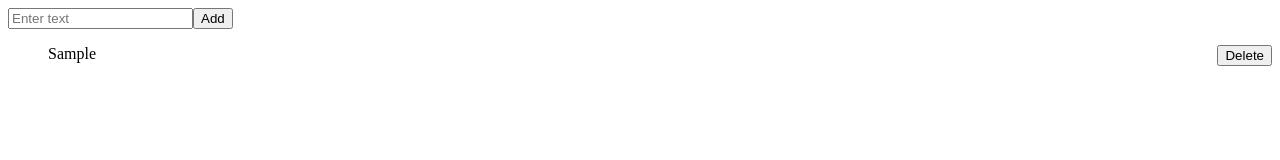
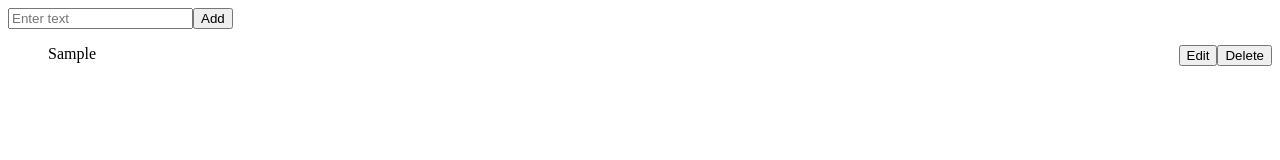
Before and after one commit to devhimani/react_todo, a React (Vite) app: page / in a window 1280 px wide. Both pictures are taken after typing "Sample" into the empty fields and a click on the button "Add". Shown: the top 160 px of the page. Built offline with nearby package versions, Linux system fonts and the light colour scheme.

Commit message:
✨ Feat: add update todo button

```diff
--- a/src/App.js
+++ b/src/App.js
@@ -4,6 +4,8 @@ import "./App.css";
 const App = () => {
   const [input, setInput] = useState("");
   const [todos, setTodos] = useState([]);
+  const [editIndex, setEditIndex] = useState(null);
+  const [newTodoValue, setNewTodoValue] = useState("");
 
   const handleInput = (event) => {
     // console.log(event.target.value);
@@ -21,6 +23,15 @@ const App = () => {
     setTodos(todos.filter((todo, index) => index !== clickedIndex));
   };
 
+  const handleUpdateTodo = (clickedIndex) => {
+    // console.log(clickedIndex);
+    // console.log(newTodoValue);
+    const newTodos = todos.map((todo, index) => (clickedIndex === index ? newTodoValue : todo));
+    // console.log(newTodos);
+    setTodos(newTodos);
+    setEditIndex(null);
+  };
+
   return (
     <div>
       <form onSubmit={handleSubmitForm}>
@@ -32,8 +43,28 @@ const App = () => {
         <ul>
           {todos.map((todo, index) => (
             <li key={index} className="todo-item">
-              <p>{todo}</p>
-              <button onClick={() => handleDelete(index)}>Delete</button>
+              {editIndex === index ? (
+                <input type="text" value={newTodoValue} onChange={(e) => setNewTodoValue(e.target.value)} />
+              ) : (
+                <p>{todo}</p>
+              )}
+
+              <div>
+                {editIndex === index ? (
+                  <button onClick={() => handleUpdateTodo(index)}>Update</button>
+                ) : (
+                  <button
+                    onClick={() => {
+                      setEditIndex(index);
+                      setNewTodoValue(todo);
+                    }}
+                  >
+                    Edit
+                  </button>
+                )}
+
+                <button onClick={() => handleDelete(index)}>Delete</button>
+              </div>
             </li>
           ))}
         </ul>
@@ -44,5 +75,8 @@ const App = () => {
 
 export default App;
 
-// controlled component
-// un-controlled component
+/**
+ * create edit button > add onClick handler > setEditIndex (which index to edit)
+ * match todos index with clickedIndex > show input box & show update button instead of edit button
+ * click update button > set new todo value in the same index todo value
+ */
```
